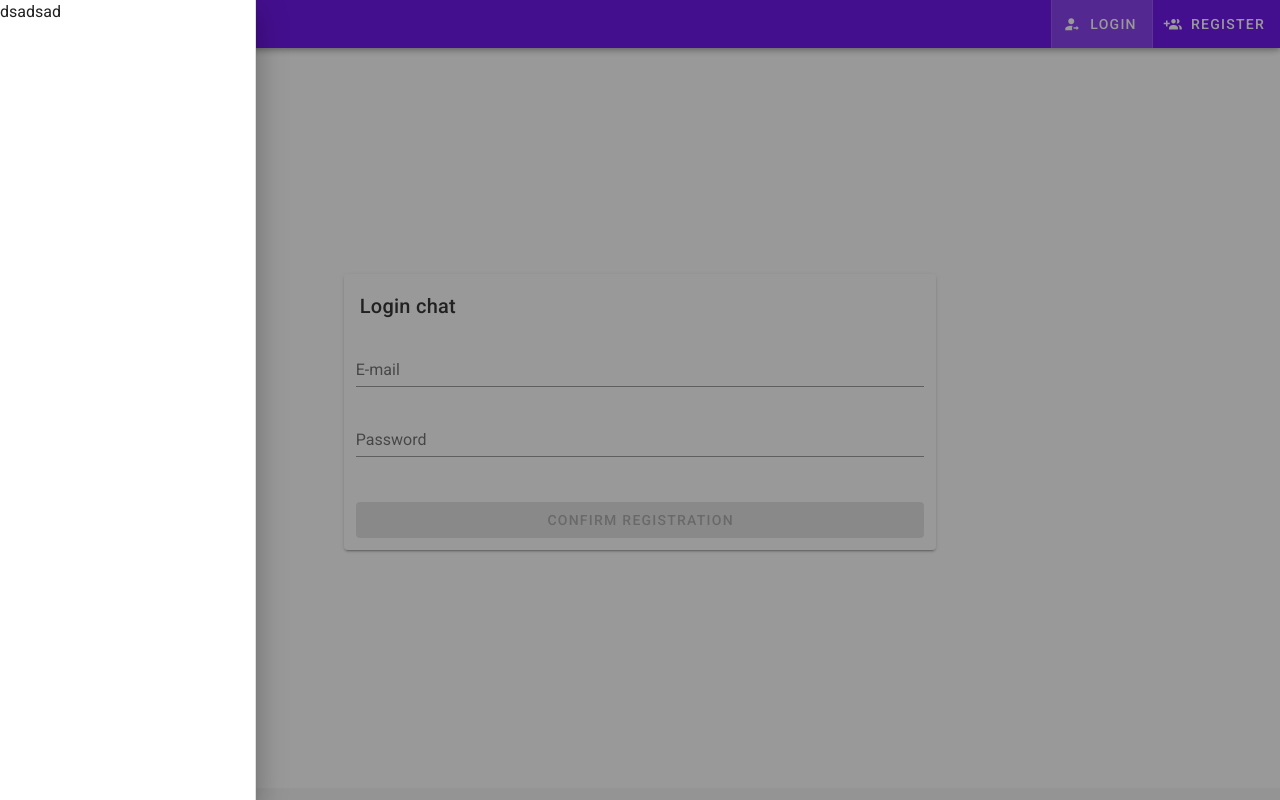
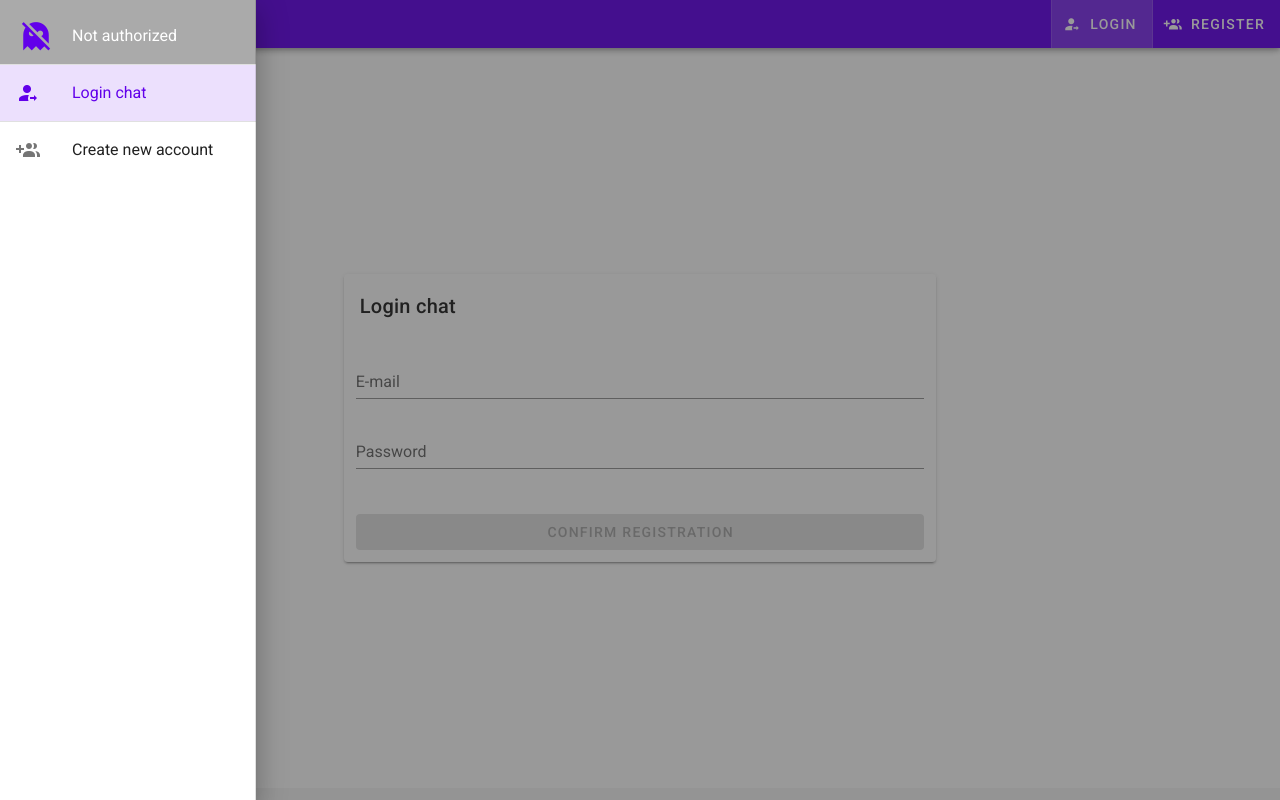
Before and after one commit to xlegoleg/vue_chat, a Vue app: page /login in a window 1280 px wide. Both pictures are taken after a click on the button 28 px from the left and 24 px from the top of the page. Built offline with nearby package versions, Linux system fonts and the light colour scheme.

Commit message:
add drawers

```diff
--- a/src/App.vue
+++ b/src/App.vue
@@ -5,12 +5,13 @@
                 absolute temporary
                 v-model="drawer"
         >
-            dsadsad
+                <BaseDrawer :color="mainColor" v-if="!isAuthorized"></BaseDrawer>
+                <LoginDrawer :color="mainColor" v-else></LoginDrawer>
         </v-navigation-drawer>
 
         <v-app-bar
                 app
-                color="deep-purple accent-4"
+                :color="mainColor"
                 dense
                 dark
         >
@@ -32,7 +33,7 @@
         </v-app-bar>
 
 
-        <v-content app>
+        <v-content app >
             <transition name="fade" mode="out-in">
                 <router-view></router-view>
             </transition>
@@ -46,10 +47,16 @@
 
 <script>
 
+import {mapState} from 'vuex';
+import BaseDrawer from "@/components/drawer/BaseDrawer";
+import LoginDrawer from "@/components/drawer/LoginDrawer";
+
 export default {
     name: 'App',
 
     components: {
+        BaseDrawer,
+        LoginDrawer
     },
 
     data () {
@@ -59,6 +66,11 @@ export default {
     },
 
     computed: {
+        ...mapState({
+            mainColor: state => state.mainColor,
+            isAuthorized: state => state.auth.isAuthorized
+        }),
+
         menuItems() {
             const items = [
                 {title: 'Login', icon: 'mdi-account-arrow-right', route:'/login'},
--- a/src/components/chat/Chat.vue
+++ b/src/components/chat/Chat.vue
@@ -1,7 +1,7 @@
 <template>
-    <v-container>
+    <v-container class="pa-0">
         <v-row>
-            <v-col
+            <v-col  class="chat-col"
                     lg="8"
                     offset-lg="2"
                     md="12"
@@ -28,8 +28,7 @@
 
 <style lang="scss">
     .container{
-        padding-top: 0px !important;
-        .col{
+        .chat-col{
             padding-top: 0px;
         }
     }
--- /dev/null
+++ b/src/components/drawer/BaseDrawer.vue
@@ -0,0 +1,56 @@
+<template>
+    <v-list class="pa-0">
+        <v-list-item
+                class="pt-2 list-header"
+        >
+            <v-list-item-avatar>
+                <v-icon :color="color" :size="34">{{icon}}</v-icon>
+            </v-list-item-avatar>
+
+            <v-list-item-content>
+                <v-list-item-title class="white--text">Not authorized</v-list-item-title>
+            </v-list-item-content>
+        </v-list-item>
+
+        <template
+                v-for="(item,index) in items"
+        >
+            <v-divider :key="index"></v-divider>
+
+            <v-list-item
+                    :key="item.title"
+                    :to="item.route"
+                    :color="color"
+            >
+                <v-list-item-icon>
+                    <v-icon>{{ item.icon }}</v-icon>
+                </v-list-item-icon>
+
+                <v-list-item-content>
+                    <v-list-item-title>{{ item.title }}</v-list-item-title>
+                </v-list-item-content>
+            </v-list-item>
+        </template>
+    </v-list>
+</template>
+
+<script>
+
+    export default {
+        name: 'BaseDrawer',
+
+        props: ['color'],
+
+        data() {
+            return {
+                subheader: 'Please authorize',
+                icon: 'mdi-ghost-off',
+                items: [
+                    {title: 'Login chat', icon: 'mdi-account-arrow-right', route:'/login'},
+                    {title: 'Create new account', icon: 'mdi-account-multiple-plus', route: '/register'}
+                ]
+            }
+        }
+    }
+
+</script>
--- /dev/null
+++ b/src/components/drawer/LoginDrawer.vue
@@ -0,0 +1,71 @@
+<template>
+    <v-list class="pa-0"
+
+    >
+        <v-list-item
+                class="pt-2 list-header"
+        >
+            <v-list-item-avatar>
+                <v-icon :color="color" :size="34">{{icon}}</v-icon>
+            </v-list-item-avatar>
+
+            <v-list-item-content>
+                <v-list-item-title class="white--text">{{user.name}}</v-list-item-title>
+            </v-list-item-content>
+        </v-list-item>
+        <template
+                v-for="(item,index) in items"
+        >
+            <v-divider :key="index"></v-divider>
+
+            <v-list-item
+                    :key="item.title"
+                    :to="item.route"
+                    :color="color"
+            >
+                <v-list-item-icon>
+                    <v-icon>{{ item.icon }}</v-icon>
+                </v-list-item-icon>
+
+                <v-list-item-content>
+                    <v-list-item-title>{{ item.title }}</v-list-item-title>
+                </v-list-item-content>
+            </v-list-item>
+        </template>
+    </v-list>
+</template>
+
+<script>
+
+import {mapState} from 'vuex';
+
+export default {
+    name: 'LoginDrawer',
+
+    props: ['color'],
+
+    data() {
+        return {
+            icon: 'mdi-ghost',
+            items: [
+                {title: 'Home page', icon: 'mdi-home', route:'/'},
+            ]
+        }
+    },
+
+    computed: {
+        ...mapState({
+            user: state => state.auth.user
+        })
+    }
+}
+
+</script>
+
+<style lang="scss">
+
+    .list-header{
+        background-color: rgb(170, 170, 170);
+    }
+
+</style>
```
